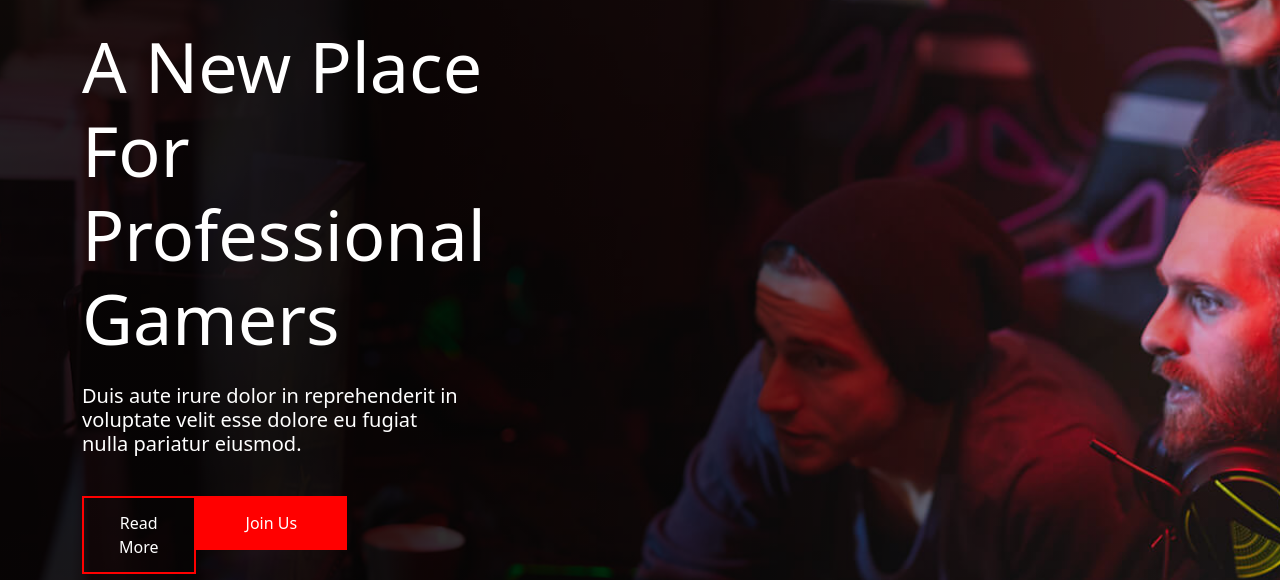
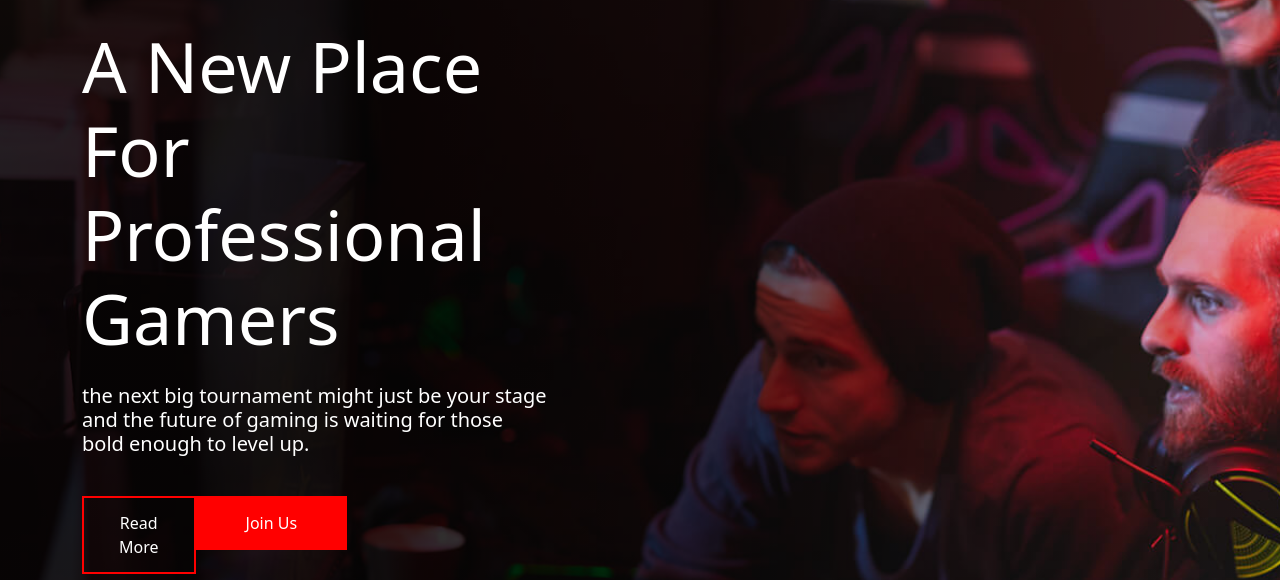
Before and after one commit to rajak-aman/crox-remastered, a plain HTML site: page index.html in a window 1280 px wide. Shown: the part 240-820 px from the top of the page. Drawn offline with nearby package versions, Linux system fonts and the light colour scheme.

Commit message:
Add files via upload

```diff
--- a/index.html
+++ b/index.html
@@ -143,8 +143,9 @@
                     </h1>
 
                     <h4 style="color: white; z-index: 1111; position: relative; font-size: 20px;" data-aos="slide-left">
-                        Duis aute irure dolor
-                        in reprehenderit in <br> voluptate velit esse dolore eu fugiat <br> nulla pariatur eiusmod.</h4>
+                        the next big tournament
+                         might just be your stage <br> and the future of gaming is waiting for those <br>bold enough to level up.
+</h4>
 
 
                     <div class="mt-3 d-flex align-items-start justify-content-start">
```
